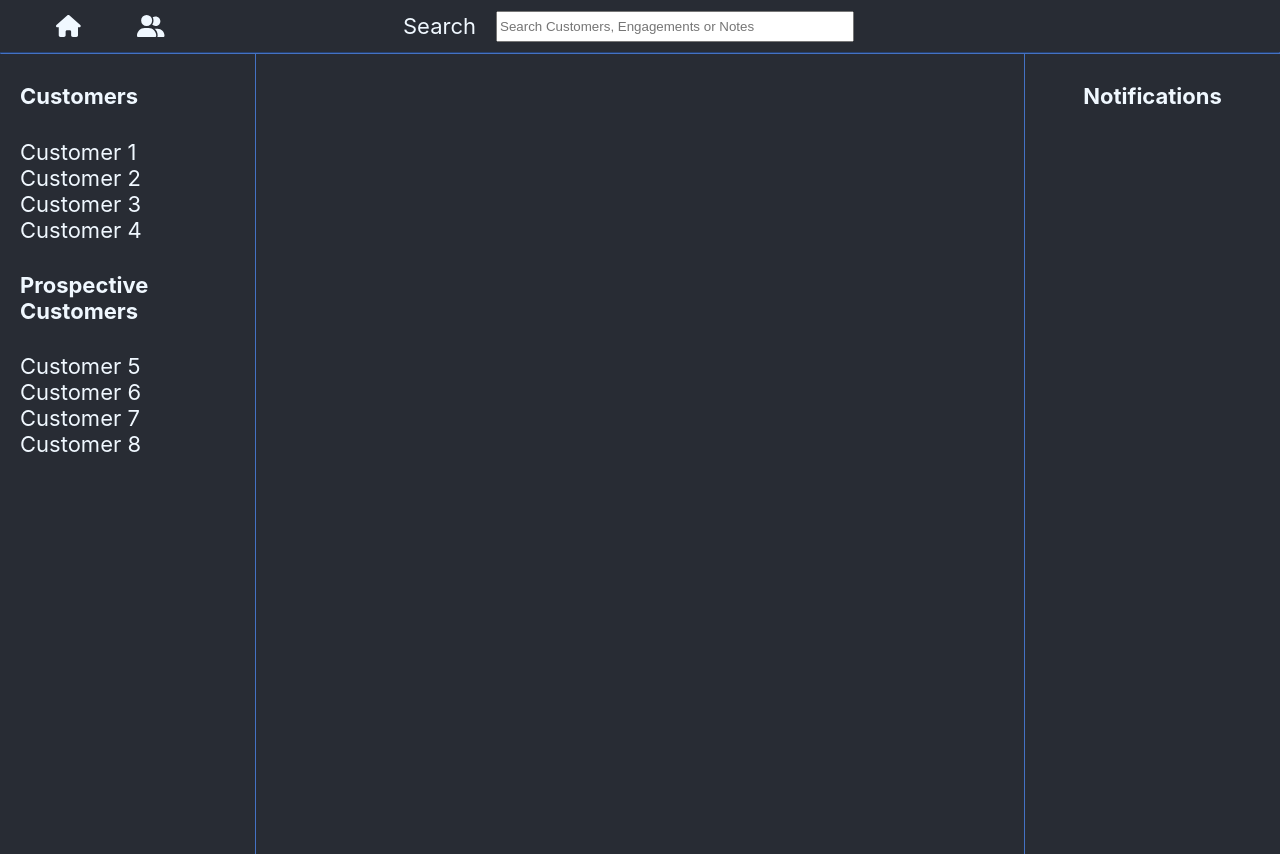
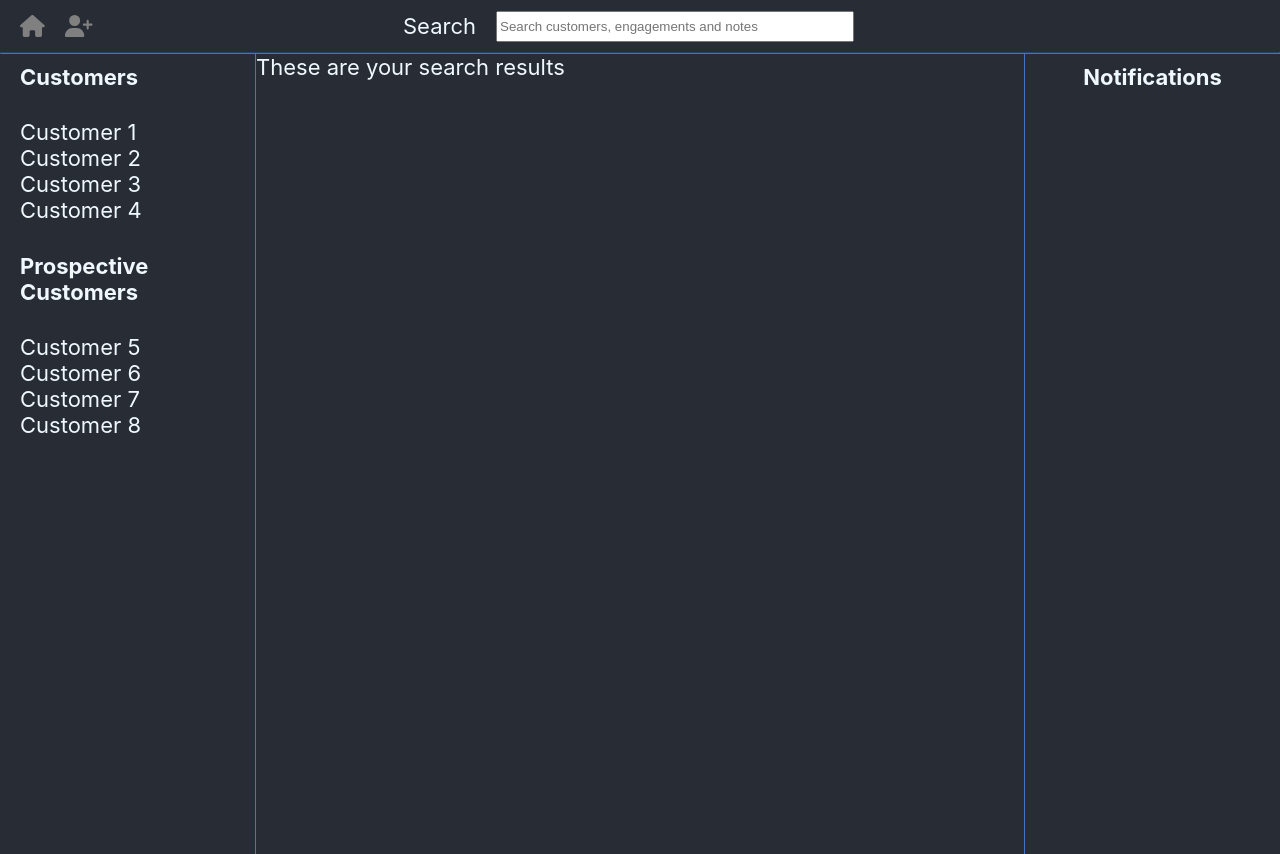
Before and after one commit to SairajGunner/mrc-cms, a React (Create React App) app in the folder mrc-cms-client/: page /search-results in a window 1280 px wide. Built offline with nearby package versions, Linux system fonts and the light colour scheme.

Commit message:
Completed Header and Search Navigation

```diff
--- a/mrc-cms-client/package.json
+++ b/mrc-cms-client/package.json
@@ -3,6 +3,7 @@
   "version": "0.1.0",
   "private": true,
   "dependencies": {
+    "@coreui/react": "^4.9.1",
     "@fortawesome/fontawesome-svg-core": "^6.4.0",
     "@fortawesome/free-solid-svg-icons": "^6.4.0",
     "@fortawesome/react-fontawesome": "^0.2.0",
@@ -39,5 +40,8 @@
       "last 1 firefox version",
       "last 1 safari version"
     ]
+  },
+  "devDependencies": {
+    "@babel/plugin-proposal-private-property-in-object": "^7.21.11"
   }
 }
--- a/mrc-cms-client/src/App.js
+++ b/mrc-cms-client/src/App.js
@@ -6,6 +6,7 @@ import Home from "./components/home/Home";
 import AddCustomer from "./components/add-customer/AddCustomer";
 import CustomerPicker from "./components/customer-picker/CustomerPicker";
 import Notifications from "./components/notifications/Notifications";
+import SearchResults from "./components/search-results/SearchResults";
 
 export default class App extends Component {
   render() {
@@ -22,6 +23,10 @@ export default class App extends Component {
               <Routes>
                 <Route path="/" element={<Home />}></Route>
                 <Route path="/add-customer" element={<AddCustomer />}></Route>
+                <Route
+                  path="/search-results"
+                  element={<SearchResults />}
+                ></Route>
               </Routes>
             </main>
           </div>
--- a/mrc-cms-client/src/components/customer-picker/CustomerPicker.js
+++ b/mrc-cms-client/src/components/customer-picker/CustomerPicker.js
@@ -7,7 +7,7 @@ export default class CustomerPicker extends Component {
       <div className="customer-picker-container">
         <div className="existing-customer-picker">
           <div>
-            <h4>Customers</h4>
+            <h4 id="customer-picker-first-header">Customers</h4>
           </div>
           <div>Customer 1</div>
           <div>Customer 2</div>
--- a/mrc-cms-client/src/components/customer-picker/CustomerPicker.scss
+++ b/mrc-cms-client/src/components/customer-picker/CustomerPicker.scss
@@ -5,3 +5,7 @@
     margin-left: 20px;
     border-right: 1px solid #4472c4;;
 }
+
+#customer-picker-first-header {
+    margin-top: 10px;
+}
--- a/mrc-cms-client/src/components/header/Header.js
+++ b/mrc-cms-client/src/components/header/Header.js
@@ -1,28 +1,46 @@
 import "./Header.scss";
 import { Component } from "react";
+import { NavLink } from "react-router-dom";
 import { FontAwesomeIcon } from "@fortawesome/react-fontawesome";
-import { faHouse, faUserFriends } from "@fortawesome/free-solid-svg-icons";
+import { faHouse, faUserPlus } from "@fortawesome/free-solid-svg-icons";
 
 export default class Header extends Component {
   render() {
     return (
       <div className="header-container">
         <div className="header-icons">
+          <NavLink
+            to={"/"}
+            className={(status) => {
+              return status.isActive ? "icon-selected" : "icon";
+            }}
+          >
             <div className="header-home-container">
-            <FontAwesomeIcon className="icon-highlight" icon={faHouse} />
+              <FontAwesomeIcon icon={faHouse} />
             </div>
+          </NavLink>
+
+          <NavLink
+            to={"/add-customer"}
+            className={(status) => {
+              return status.isActive ? "icon-selected" : "icon";
+            }}
+          >
             <div className="header-customers-container">
-            <FontAwesomeIcon icon={faUserFriends} />
+              <FontAwesomeIcon icon={faUserPlus} />
             </div>
+          </NavLink>
         </div>
         <div className="header-search">
           <div className="header-search-text-container">Search</div>
           <div className="header-search-bar-container">
+            <NavLink to={"/search-results"}>
               <input
                 id="searchInput"
                 type="text"
-              placeholder="Search Customers, Engagements or Notes"
+                placeholder="Search customers, engagements and notes"
               ></input>
+            </NavLink>
           </div>
         </div>
         <div className="header-empty-space"></div>
--- a/mrc-cms-client/src/components/header/Header.scss
+++ b/mrc-cms-client/src/components/header/Header.scss
@@ -17,8 +17,16 @@
   display: flex;
   flex-direction: row;
   align-items: center;
-  justify-content: space-evenly;
+  justify-content: flex-start;
 }
+
+// .header-icons a {
+//   color: grey;
+// }
+
+// .header-icons a :active {
+//   color: aliceblue;
+// }
 
 .header-home-container {
   max-width: 100px;
@@ -53,6 +61,11 @@
   width: 350px;
 }
 
-.icon-highlight {
-  text-shadow: 10px 10px white;
+.icon {
+  color: grey;
+  cursor: pointer;
 }
+
+.icon-selected {
+  color: aliceblue;
+}
--- a/mrc-cms-client/src/components/notifications/Notifications.js
+++ b/mrc-cms-client/src/components/notifications/Notifications.js
@@ -5,7 +5,7 @@ export default class Notifications extends Component {
     render() {
         return (
             <div className="notifications-container">
-                <h4>Notifications</h4>
+                <h4 id="notifications-first-header">Notifications</h4>
             </div>
         )
     }
--- a/mrc-cms-client/src/components/notifications/Notifications.scss
+++ b/mrc-cms-client/src/components/notifications/Notifications.scss
@@ -5,3 +5,7 @@
   border-left: 1px solid #4472c4;
   height: 100%;
 }
+
+#notifications-first-header {
+  margin-top: 10px;
+}
--- /dev/null
+++ b/mrc-cms-client/src/components/search-results/SearchResults.js
@@ -0,0 +1,8 @@
+import { Component } from "react";
+import "./SearchResults.scss";
+
+export default class SearchResults extends Component {
+  render() {
+    return <div>These are your search results</div>;
+  }
+}
--- a/mrc-cms-client/src/index.css
+++ b/mrc-cms-client/src/index.css
@@ -15,6 +15,7 @@ body {
     sans-serif;
   -webkit-font-smoothing: antialiased;
   -moz-osx-font-smoothing: grayscale;
+  cursor: default;
 }
 
 hr {
```
Also changed, not shown: mrc-cms-client/src/components/search-results/SearchResults.scss (added), 1 other file (tests, documents, lock files or other folders). Lines whose indentation alone changed are shown as unchanged.
